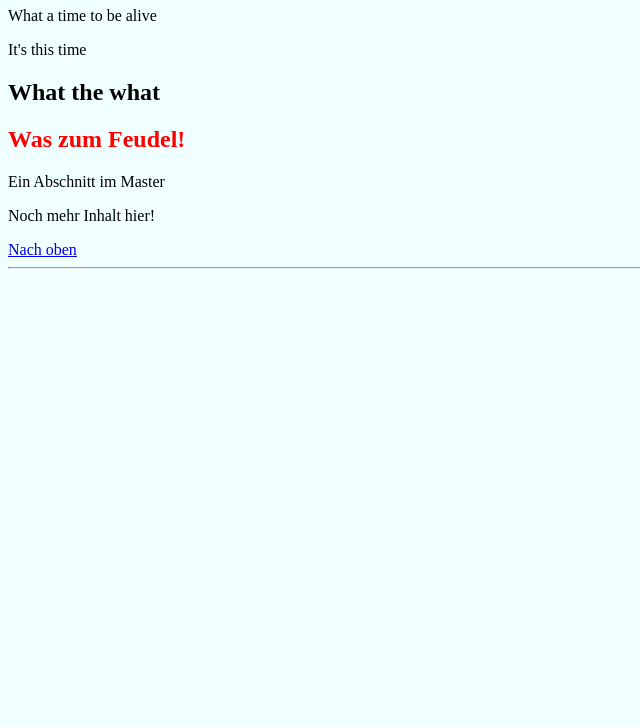
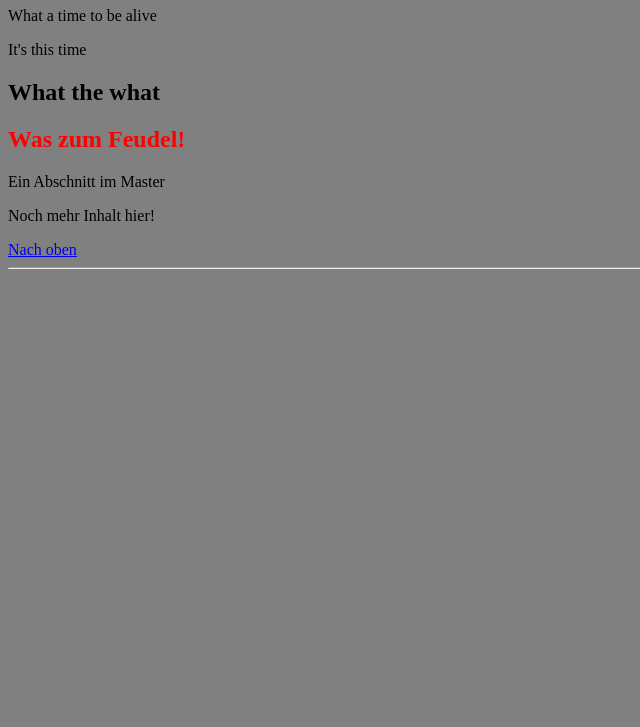
Before and after one commit to MTabatt/Website, a plain HTML site: page index.html in a window 1280 px wide. Shown: the part 73-800 px from the top of the page, without its empty margins (0-640 px from the left). Drawn offline with Linux system fonts and the light colour scheme.

Commit message:
Update index.html

```diff
--- a/index.html
+++ b/index.html
@@ -6,7 +6,7 @@
     <title>Tolle Website</title>
 </head>
 
-<body style="background-color: azure">
+<body style="background-color: grey">
 	<h1>Hey ho - Welcome to Europe!</h1>
 	<p>What a time to be alive</p>
 	<p>It's this time</p>
```
